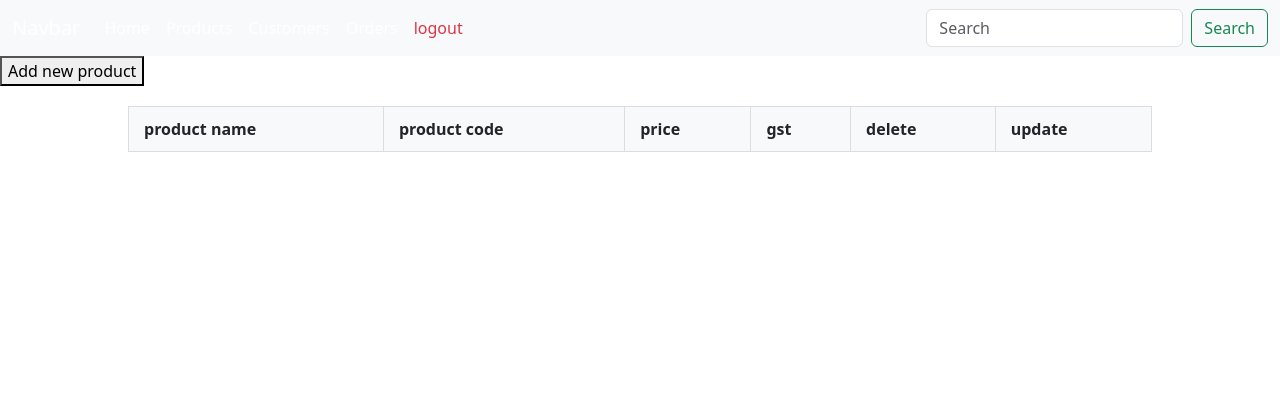
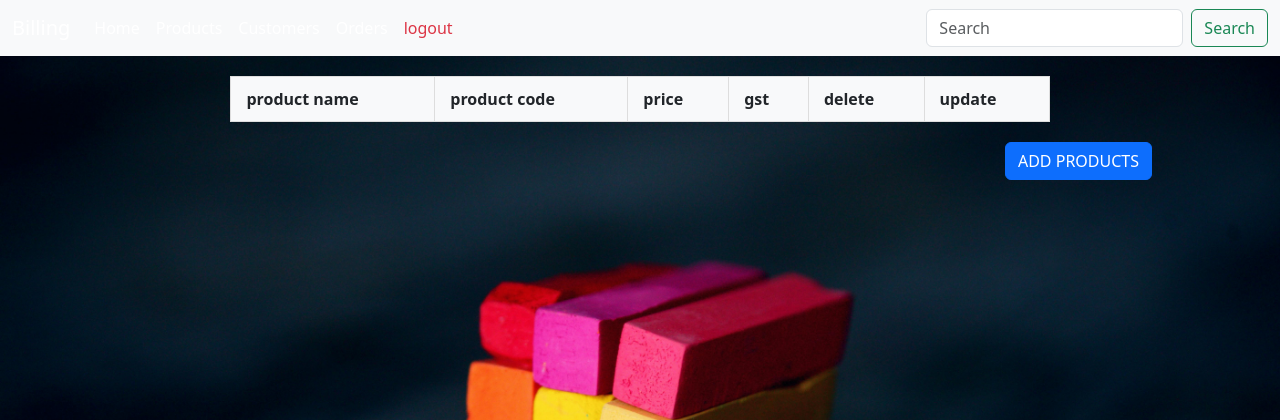
Before and after one commit to sribharath503/django_project, a Django app: page /inventory/view_products/ in a window 1280 px wide. Shown: the top 420 px of the page. Run offline with Django 5.2, Linux system fonts and the light colour scheme; data that the repository does not hold is empty; some libraries are stand-ins or nearby versions.

Commit message:
add static folder for adding external css,js,images and videos and added some styling and bg-image for ui

```diff
--- a/DjangoProject/settings.py
+++ b/DjangoProject/settings.py
@@ -11,6 +11,7 @@ https://docs.djangoproject.com/en/5.2/ref/settings/
 """
 
 from pathlib import Path
+import os
 
 # Build paths inside the project like this: BASE_DIR / 'subdir'.
 BASE_DIR = Path(__file__).resolve().parent.parent
@@ -131,3 +132,7 @@ STATIC_URL = 'static/'
 DEFAULT_AUTO_FIELD = 'django.db.models.BigAutoField'
 
 AUTH_USER_MODEL='authentication.user'
+
+STATICFILES_DIRS=[
+    os.path.join(BASE_DIR,'static')
+]
--- a/Frontend/templates/base.html
+++ b/Frontend/templates/base.html
@@ -1,3 +1,4 @@
+{% load static %}
 <!DOCTYPE html>
 <html lang="en">
 <head>
@@ -8,6 +9,8 @@
     {% load bootstrap5 %}
     {% bootstrap_css %}
     {% bootstrap_javascript %}
+
+    <link rel="stylesheet" href="{% static 'css/home.css' %}">
 
     <style>
         table {
@@ -29,10 +32,10 @@
 
 
 </head>
-<body>
+<body class="bg_design text_style">
     <nav class="navbar navbar-expand-lg bg-body-tertiary navbar-dark bg-dark">
         <div class="container-fluid">
-            <a class="navbar-brand" href="#">Navbar</a>
+            <a class="navbar-brand" href="#">Billing</a>
             <button class="navbar-toggler" type="button" data-bs-toggle="collapse" data-bs-target="#navbarSupportedContent" aria-controls="navbarSupportedContent" aria-expanded="false" aria-label="Toggle navigation">
             <span class="navbar-toggler-icon"></span>
             </button>
--- a/Frontend/templates/products.html
+++ b/Frontend/templates/products.html
@@ -1,13 +1,11 @@
 {% extends 'base.html' %}
 {% block content %}
 
-<a href="/inventory/add_products/">
-    <button>Add new product</button>
-</a>
 
+<div style="width: 80%; margin: 0 auto;">
 <table>
     <thead>
-        <tr>
+        <tr class="text-dark">
             <th>product name</th>
             <th>product code</th>
             <th>price</th>
@@ -25,12 +23,12 @@
             <td>{{ product.gst }}</td>
             <td>
                 <a href="{% url 'update_product' product.id %}">
-                    <button class="">update</button>
+                    <button class="btn btn-primary">update</button>
                 </a>
             </td>
             <td>
                 <a href="{% url 'delete_product' product.id %}">
-                    <button class="">Delete</button>
+                    <button class="btn btn-danger">Delete</button>
                 </a>
             </td>
 
@@ -39,5 +37,11 @@
     </tbody>
 </table>
 
+<div class="d-flex justify-content-end mt-3">
+    <a href="/inventory/add_products/" class="btn btn-primary">ADD PRODUCTS</a>
+</div>
+
+</div>
+
 
 {% endblock %}
--- /dev/null
+++ b/static/css/home.css
@@ -0,0 +1,8 @@
+.text_style{
+    color: white;
+}
+.bg_design{
+    background-image: url("../assets/images/pexels-mccutcheon-1148521.jpg");
+
+    background-size: cover;
+}
```
Also changed, not shown: Frontend/templates/customers.html (+10 -8 lines), Frontend/templates/home.html (+26 -1 lines), Frontend/templates/orders.html (+10 -6 lines), static/assets/images/pexels-mccutcheon-1148521.jpg (added).
